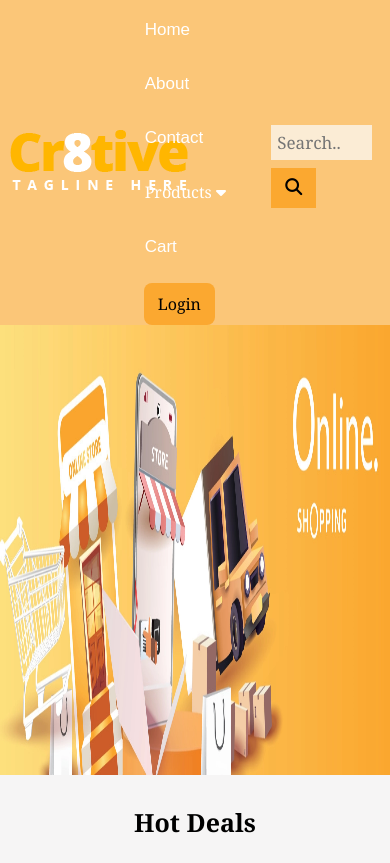
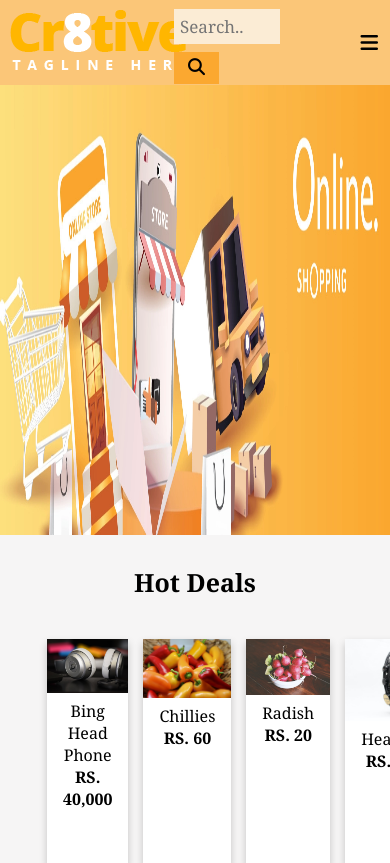
Before and after one commit to Muhammadaliraza879/commerece-website, a PHP site: page / in a window 390 px wide; the page is wider, and only the part inside the window is pictured. Shown: the top 863 px of that part. Run offline with PHP 8.4, Linux system fonts and the light colour scheme; some libraries are stand-ins or nearby versions.

Commit message:
Feature: Added responsive menu

```diff
--- a/index.html
+++ b/index.html
@@ -1,15 +1,13 @@
 <!DOCTYPE html>
 <html lang="en">
+
 <head>
   <meta charset="UTF-8" />
   <meta http-equiv="X-UA-Compatible" content="IE=edge" />
   <!-- Link to Main style sheet-->
   <link href="./style.css" rel="stylesheet" />
   <!-- Link to FontAwesome CDN-->
-    <link
-      rel="stylesheet"
-      href="https://cdnjs.cloudflare.com/ajax/libs/font-awesome/6.3.0/css/all.min.css"
-    />
+  <link rel="stylesheet" href="https://cdnjs.cloudflare.com/ajax/libs/font-awesome/6.3.0/css/all.min.css" />
   <meta name="viewport" content="width=device-width, initial-scale=1.0" />
   <title>Commerece Website</title>
 </head>
@@ -45,6 +43,16 @@
       <button type="submit"><i class="fa fa-search"></i></button>
     </form>
   </div>
+  <div class="toggle_menu">
+    <button onclick="Menu()" class="t_menu" type="submit"><i class="fa fa-bars"></i></button>
+  </div>
+  <div class="popup" id="popup_menu">
+    <li class="list"><a href="#">Home</a></li>
+    <li class="list"><a href="#">About</a></li>
+    <li class="list"><a href="#">Contact</a></li>
+    <li class="list"><a href="#">All Products</a></li>
+    <li class="list"><a href="#">Cart</a></li>
+  </div>
 </header>
 <!--Body Section-->
 
@@ -52,65 +60,41 @@
   <div class="body">
     <!--Carousel Section-->
     <div class="carousel">
-        <img
-          src="./Images/cover.webp"
-          alt="carousel"
-          style="height: 450px; width: 100%"
-        />
+      <img src="./Images/cover.webp" alt="carousel" style="height: 450px; width: 100%" />
     </div>
     <!--Hot Deals Section-->
     <p class="ht-d">Hot Deals</p>
     <div class="hot-deals">
       <div class="card">
-          <img
-            src="./Images/pexels-parag-deshmukh-577769.jpg"
-            alt="Avatar"
-            style="width: 100%"
-          />
+        <img src="./Images/pexels-parag-deshmukh-577769.jpg" alt="Avatar" style="width: 100%" />
         <div class="container">
           <p>Bing Head Phone</p>
           <h4><b>RS. 40,000</b></h4>
         </div>
       </div>
       <div class="card">
-          <img
-            src="./Images/pexels-nick-collins-1274613.jpg"
-            alt="Avatar"
-            style="width: 100%"
-          />
+        <img src="./Images/pexels-nick-collins-1274613.jpg" alt="Avatar" style="width: 100%" />
         <div class="container">
           <p>Chillies</p>
           <h4><b>RS. 60</b></h4>
         </div>
       </div>
       <div class="card">
-          <img
-            src="./Images/pexels-lumn-191043.jpg"
-            alt="Avatar"
-            style="width: 100%"
-          />
+        <img src="./Images/pexels-lumn-191043.jpg" alt="Avatar" style="width: 100%" />
         <div class="container">
           <p>Radish</p>
           <h4><b>RS. 20</b></h4>
         </div>
       </div>
       <div class="card">
-          <img
-            src="./Images/pexels-kinkate-gruber-205926.jpg"
-            alt="Avatar"
-            style="width: 100%"
-          />
+        <img src="./Images/pexels-kinkate-gruber-205926.jpg" alt="Avatar" style="width: 100%" />
         <div class="container">
           <p>Headphone</p>
           <h4><b>RS. 20,000</b></h4>
         </div>
       </div>
       <div class="card">
-          <img
-            src="./Images/pexels-jonathan-pham-2955794.jpg"
-            alt="Avatar"
-            style="width: 100%"
-          />
+        <img src="./Images/pexels-jonathan-pham-2955794.jpg" alt="Avatar" style="width: 100%" />
         <div class="container">
           <p>Vegetables</p>
           <h4><b>RS. 20</b></h4>
@@ -121,55 +105,35 @@
     <p class="ft-d">Featured Deals</p>
     <div class="featured-deals">
       <div class="card">
-          <img
-            src="./Images/pexels-pixabay-39290.jpg"
-            alt="Avatar"
-            style="width: 100%; height: 80%"
-          />
+        <img src="./Images/pexels-pixabay-39290.jpg" alt="Avatar" style="width: 100%; height: 80%" />
         <div class="container">
           <p>Mother Board</p>
           <h4><b>RS. 25,000</b></h4>
         </div>
       </div>
       <div class="card">
-          <img
-            src="./Images/pexels-sound-on-3394650.jpg"
-            alt="Avatar"
-            style="width: 100%; height: 80%"
-          />
+        <img src="./Images/pexels-sound-on-3394650.jpg" alt="Avatar" style="width: 100%; height: 80%" />
         <div class="container">
           <p>BOSS Headphone</p>
           <h4><b>RS. 15,000</b></h4>
         </div>
       </div>
       <div class="card">
-          <img
-            src="./Images/pexels-sound-on-3394665.jpg"
-            alt="Avatar"
-            style="width: 100%"
-          />
+        <img src="./Images/pexels-sound-on-3394665.jpg" alt="Avatar" style="width: 100%" />
         <div class="container">
           <p>Bindo Headphone</p>
           <h4><b>RS, 23,000</b></h4>
         </div>
       </div>
       <div class="card">
-          <img
-            src="./Images/pexels-sound-on-3394666.jpg"
-            alt="Avatar"
-            style="width: 100%"
-          />
+        <img src="./Images/pexels-sound-on-3394666.jpg" alt="Avatar" style="width: 100%" />
         <div class="container">
           <p>Bingo Headphone</p>
           <h4><b>RS. 12,000</b></h4>
         </div>
       </div>
       <div class="card">
-          <img
-            src="./Images/pexels-yan-krukau-5793953.jpg"
-            alt="Avatar"
-            style="width: 100%"
-          />
+        <img src="./Images/pexels-yan-krukau-5793953.jpg" alt="Avatar" style="width: 100%" />
         <div class="container">
           <p>Mac Book</p>
           <h4><b>RS. 120,000</b></h4>
@@ -180,19 +144,11 @@
     <p class="cat-d">All Categories</p>
     <div class="categories">
       <div class="card">
-          <img
-            src="./Images/pexels-yan-krukau-5793953.jpg"
-            alt="Avatar"
-            style="width: 100%"
-          />
+        <img src="./Images/pexels-yan-krukau-5793953.jpg" alt="Avatar" style="width: 100%" />
         <p>Laptops</p>
       </div>
       <div class="card">
-          <img
-            src="./Images/smart watch.jpg"
-            alt="Avatar"
-            style="width: 100%"
-          />
+        <img src="./Images/smart watch.jpg" alt="Avatar" style="width: 100%" />
         <p>Smart Watches</p>
       </div>
       <div class="card">
@@ -214,19 +170,11 @@
     </div>
     <div class="categories">
       <div class="card">
-          <img
-            src="./Images/pexels-yan-krukau-5793953.jpg"
-            alt="Avatar"
-            style="width: 100%"
-          />
+        <img src="./Images/pexels-yan-krukau-5793953.jpg" alt="Avatar" style="width: 100%" />
         <p>Laptops</p>
       </div>
       <div class="card">
-          <img
-            src="./Images/smart watch.jpg"
-            alt="Avatar"
-            style="width: 100%"
-          />
+        <img src="./Images/smart watch.jpg" alt="Avatar" style="width: 100%" />
         <p>Smart Watches</p>
       </div>
       <div class="card">
@@ -283,5 +231,6 @@
     </div>
   </div>
 </footer>
+
 </html>
 <script defer src="./index.js"></script>
--- a/index.js
+++ b/index.js
@@ -1,3 +1,8 @@
 function login(params) {
   console.log((location.href = "./login.html"));
 }
+
+function Menu(){
+  var element = document.getElementById('popup_menu');
+  element.classList.toggle('active');
+}
--- a/style.css
+++ b/style.css
@@ -125,7 +125,7 @@ body {
 /** Search Button**/
 .head .search-container button {
   float: none;
-  padding: 10px 14px;
+  padding: 6px 14px;
   margin-top: 8px;
   font-family: Arial, Helvetica, sans-serif;
   margin-right: 8px;
@@ -436,6 +436,98 @@ footer .f-s2 {
   border-radius: 20px;
 }
 
+.head .popup {
+  display: none;
+}
+
+@media only screen and (max-width:1024px){
+  .bdy .contact_container .form input{
+    padding-right: 1px;
+  }
+
+  .contact_container fieldset .form textarea{
+    padding: 9px;
+  }
+
+  .head .links{
+    display: none;
+  }
+
+  .head .company-logo{
+    width: 20%;
+  }
+
+  .head .search-container{
+    width: 60%;
+    margin-left: 6rem;
+    /* text-align: -webkit-right; */
+  }
+
+  .head .toggle_menu{
+    width: 20%;
+    display: flex;
+    margin-left: 50px;
+    justify-content: center;
+  }
+
+  .head .toggle_menu .t_menu{
+    border: 0;
+    padding: 3px;
+    color: black;
+    font-size: 20px;
+    background-color: transparent;
+  }
+
+  .popup {
+    top: 60px;
+    left: 800px;
+    width: 400px;
+    display: none;
+    padding: 10px;
+    position: absolute;
+    background-color: #fbac35;
+    border-top-left-radius: 5px;
+    border-bottom-left-radius: 5px;
+}
+
+.active {
+    display: block !important;
+}
+
+.head .list {
+  display: flex;
+  font-size: 20px;
+  text-align: left;
+  font-weight: bold;
+  padding: 5px 10px;
+  font-family: arial;
+}
+
+.head .popup .list a {
+  color: black;
+  text-decoration: none;
+}
+
+.head .popup .list a:hover {
+    color: white;
+    background-color: #fe9400;
+}
+}
+
+@media only screen and (max-width:768px){
+  .bdy .contact_container .form input{
+    padding-right: 1px;
+  }
+
+  .contact_container fieldset{
+    width: 10%;
+  }
+
+  .contact_container fieldset .form textarea{
+    padding: 9px;
+  }
+}
+
 @media only screen and (max-width:425px){
   .bdy .contact_container .form .input .active{
     display: none;
@@ -474,27 +566,3 @@ footer .f-s2 {
     padding-top: 30px;
   }
 }
-
-@media only screen and (max-width:768px){
-  .bdy .contact_container .form input{
-    padding-right: 1px;
-  }
-
-  .contact_container fieldset{
-    width: 10%;
-  }
-
-  .contact_container fieldset .form textarea{
-    padding: 9px;
-  }
-}
-
-@media only screen and (max-width:1024px){
-  .bdy .contact_container .form input{
-    padding-right: 1px;
-  }
-
-  .contact_container fieldset .form textarea{
-    padding: 9px;
-  }
-}
```
Lines whose indentation alone changed are shown as unchanged.
